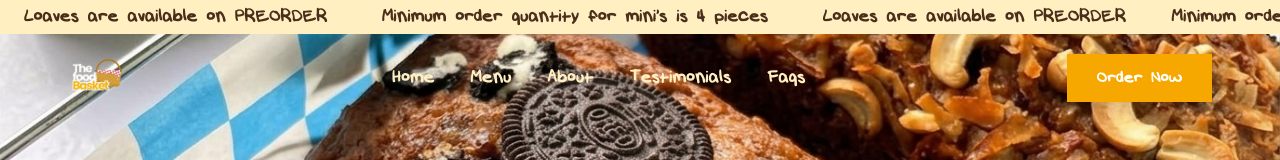
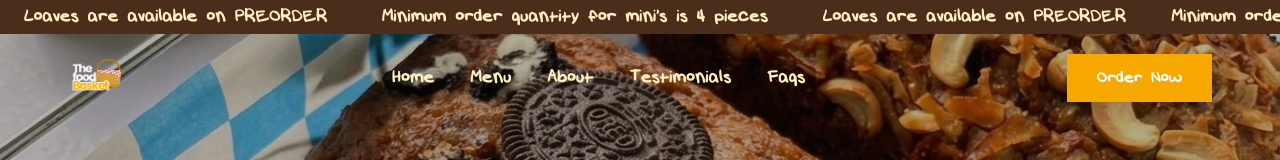
Before and after one commit to devNenye001/food-basket, a React (Vite) app: page / in a window 1280 px wide. Shown: the top 160 px of the page. Built offline with nearby package versions, Linux system fonts and the light colour scheme.

Commit message:
style: set top marquee bar to chocolate brown with #FFEFC1 text and darken hero bg

```diff
--- a/src/App.css
+++ b/src/App.css
@@ -81,8 +81,8 @@
    NAVBAR & TOP MARQUEE
    -------------------------------------------------------------------------- */
 .top-marquee-bar {
-  background-color: #FFEFC1;
-  color: #4A2E1B;
+  background-color: #4A2E1B;
+  color: #FFEFC1;
   font-family: var(--font-hand);
   padding: 5px 0;
   overflow: hidden;
@@ -329,6 +329,17 @@
   height: 100%;
   object-fit: cover;
   object-position: center;
+}
+
+.hero-overlay {
+  position: absolute;
+  top: 0;
+  left: 0;
+  width: 100%;
+  height: 100%;
+  background: rgba(18, 10, 6, 0.32);
+  z-index: 1;
+  pointer-events: none;
 }
 
 .hero-content {
--- a/src/components/Hero.jsx
+++ b/src/components/Hero.jsx
@@ -17,6 +17,7 @@ export default function Hero({ onOpenOrder }) {
           alt="Freshly baked artisan banana bread"
           className="hero-bg-img"
         />
+        <div className="hero-overlay"></div>
       </div>
 
       <div className="hero-content">
```
